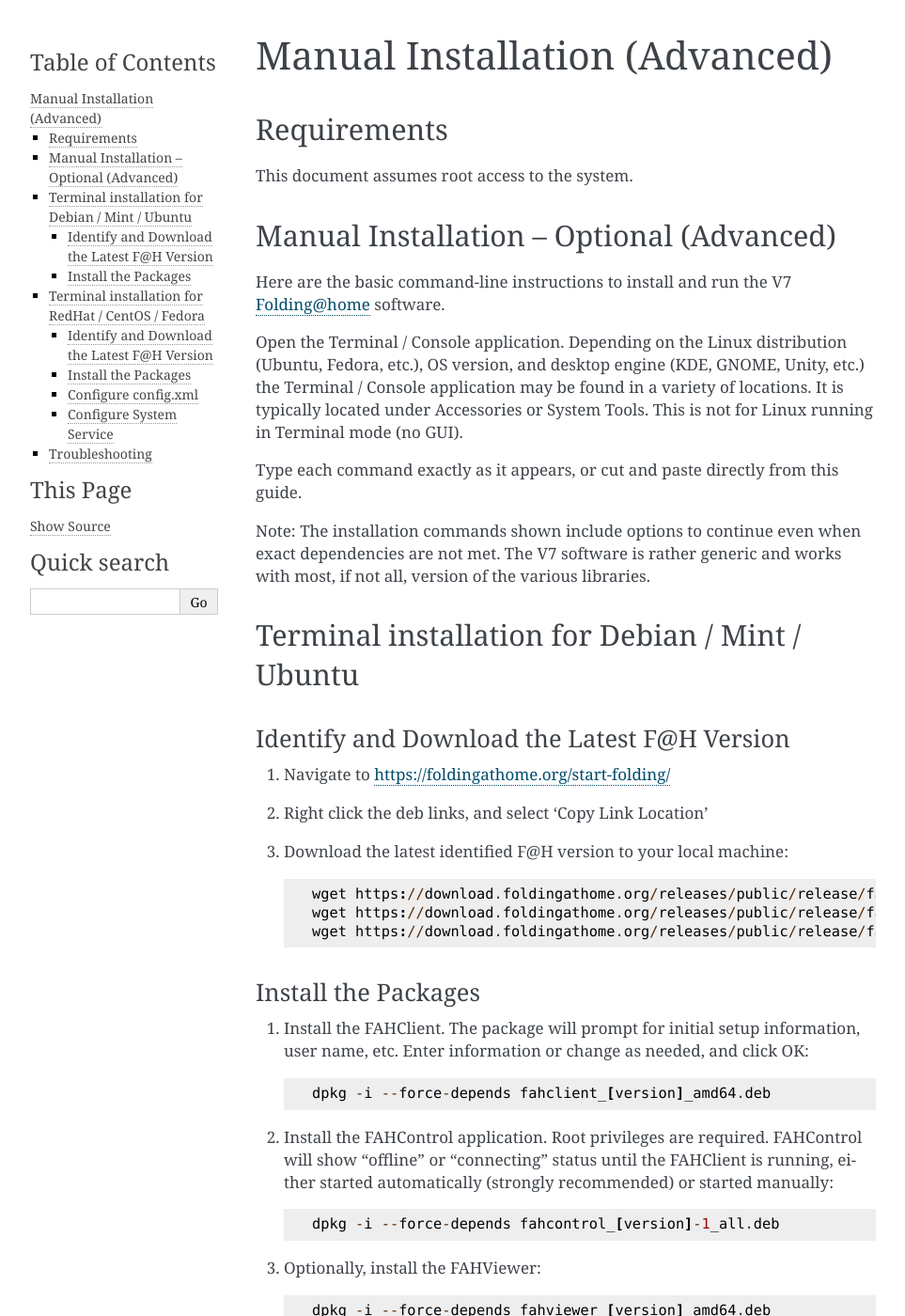
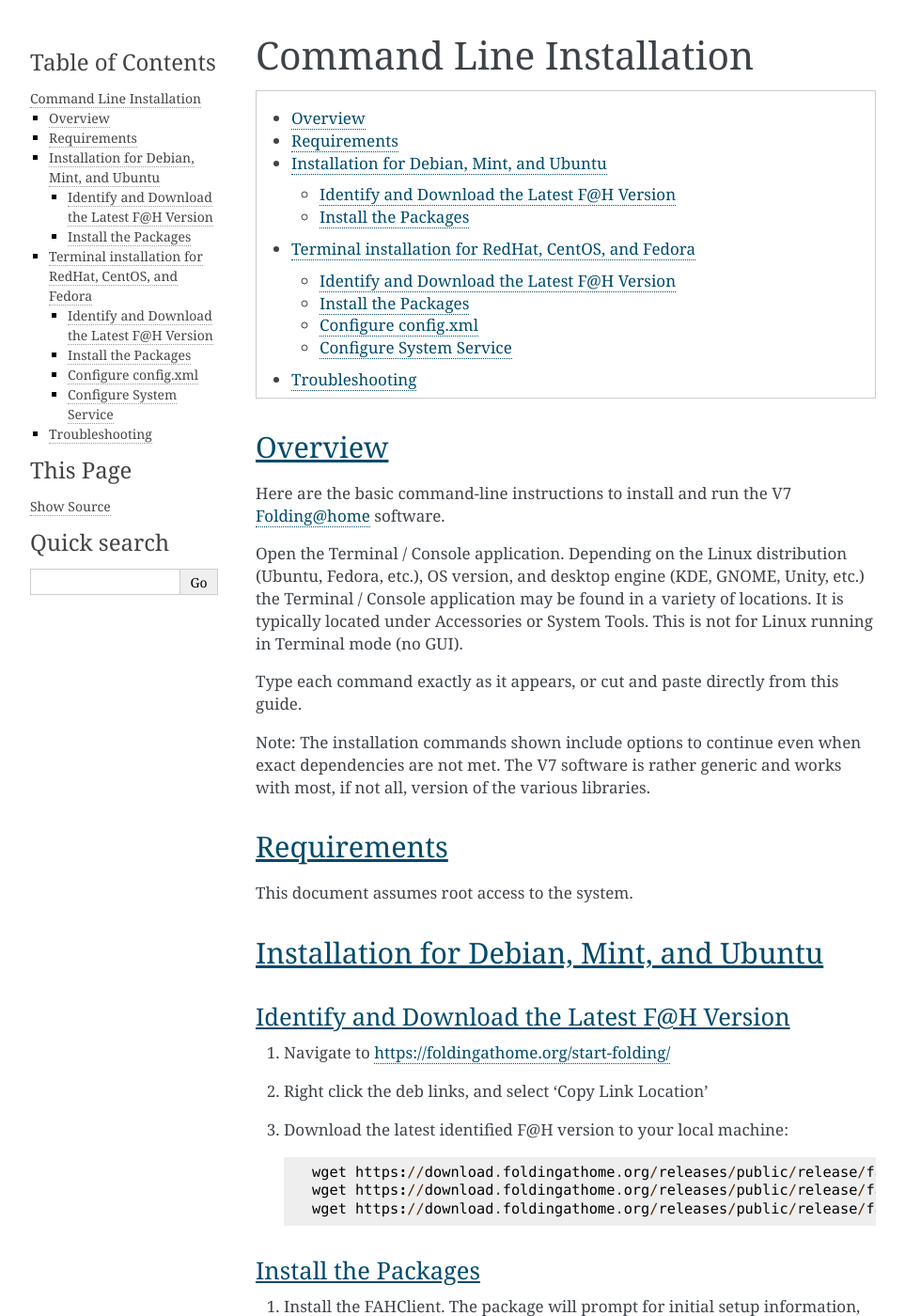
Before and after one commit to FoldingCommunity/fah-client-documentation, a Sphinx documentation site: the page built from docs/source/linux/command_line_installation_linux.rst, in a window 1280 px wide and 1400 px high. Shown: the whole window at 94% size, without its empty margins (148-1111 px from the left). Built offline with Sphinx 7.4.7, drawn with Linux system fonts in a browser that asks for light colours; pages that are not in the unit, such as notebooks, are missing from menus; some of the changed text lies outside the part shown.

Commit message:
Update and rename manual_installation.rst to command_line_installation_linux.rst

```diff
--- a/docs/source/linux/manual_installation.rst
+++ b/docs/source/linux/command_line_installation_linux.rst
@@ -1,15 +1,13 @@
-==============================
-Manual Installation (Advanced)
-==============================
+Command Line Installation
+==========================
 
-Requirements
-------------
-
-This document assumes root access to the system.
+.. contents::
+   :local:
 
 
-Manual Installation – Optional (Advanced)
-------------------------------------------
+
+Overview
+---------
 
 Here are the basic command-line instructions to install and run the V7 Folding@home software.
 
@@ -19,7 +17,14 @@
 
 Note: The installation commands shown include options to continue even when exact dependencies are not met. The V7 software is rather generic and works with most, if not all, version of the various libraries.
 
-Terminal installation for Debian / Mint / Ubuntu
+
+Requirements
+------------
+
+This document assumes root access to the system.
+
+
+Installation for Debian, Mint, and Ubuntu
 -------------------------------------------------
 
 Identify and Download the Latest F@H Version
@@ -32,6 +37,7 @@
         wget https://download.foldingathome.org/releases/public/release/fahclient/debian-stable-64bit/[version]/fahclient_[version]_amd64.deb
         wget https://download.foldingathome.org/releases/public/release/fahcontrol/debian-stable-64bit/[version]/fahcontrol_[version]-1_all.deb
         wget https://download.foldingathome.org/releases/public/release/fahviewer/debian-stable-64bit/[version]/fahviewer_[version]_amd64.deb
+
 
 Install the Packages
 ********************
@@ -51,8 +57,12 @@
 
 Done. The FAHClient is installed and running as a service. Manage, monitor and update settings using the FAHControl.
 
-Terminal installation for RedHat / CentOS / Fedora
---------------------------------------------------
+
+
+Terminal installation for RedHat, CentOS, and Fedora
+------------------------------------------------------
+
+
 
 Identify and Download the Latest F@H Version
 ********************************************
```
